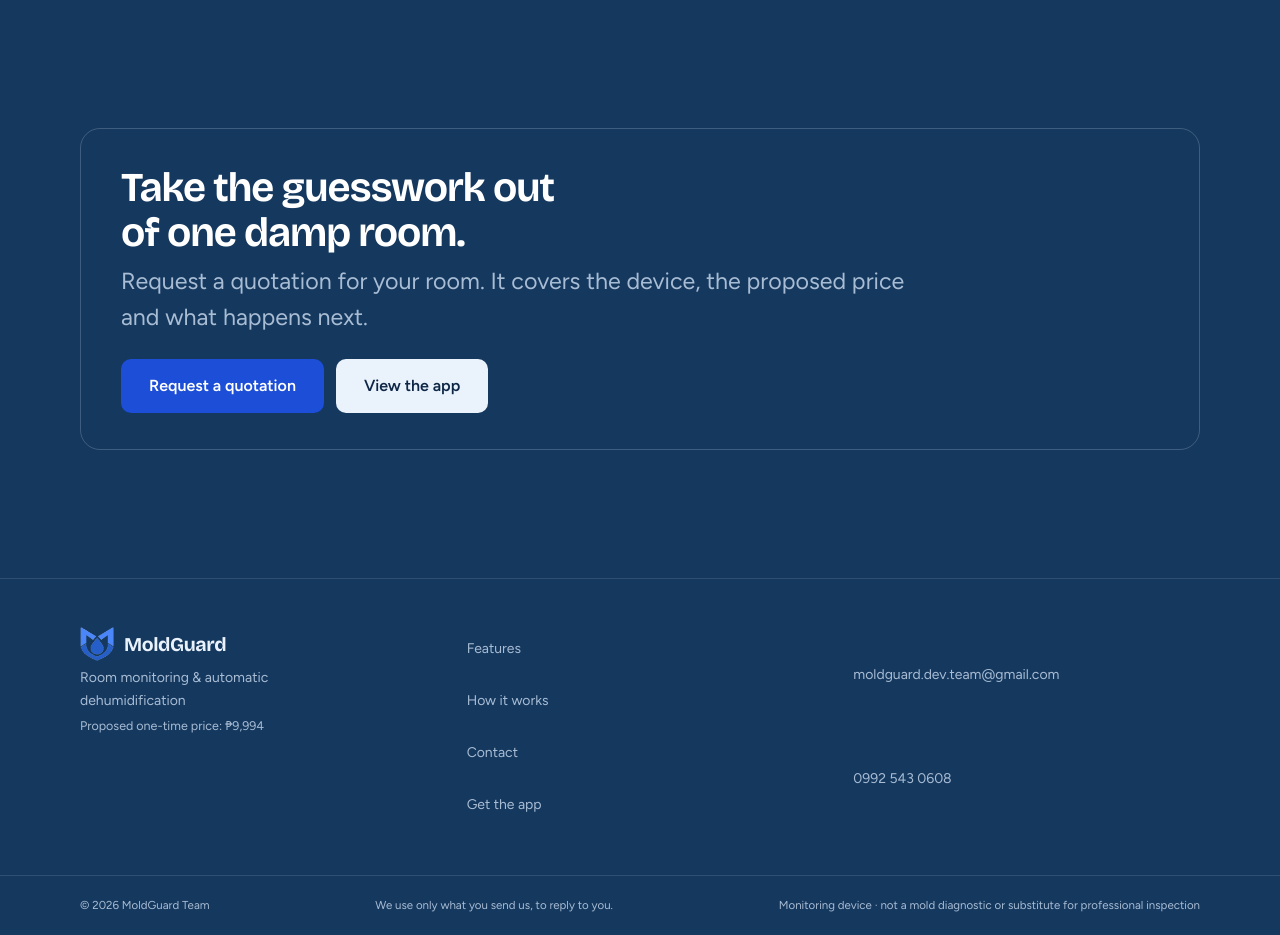
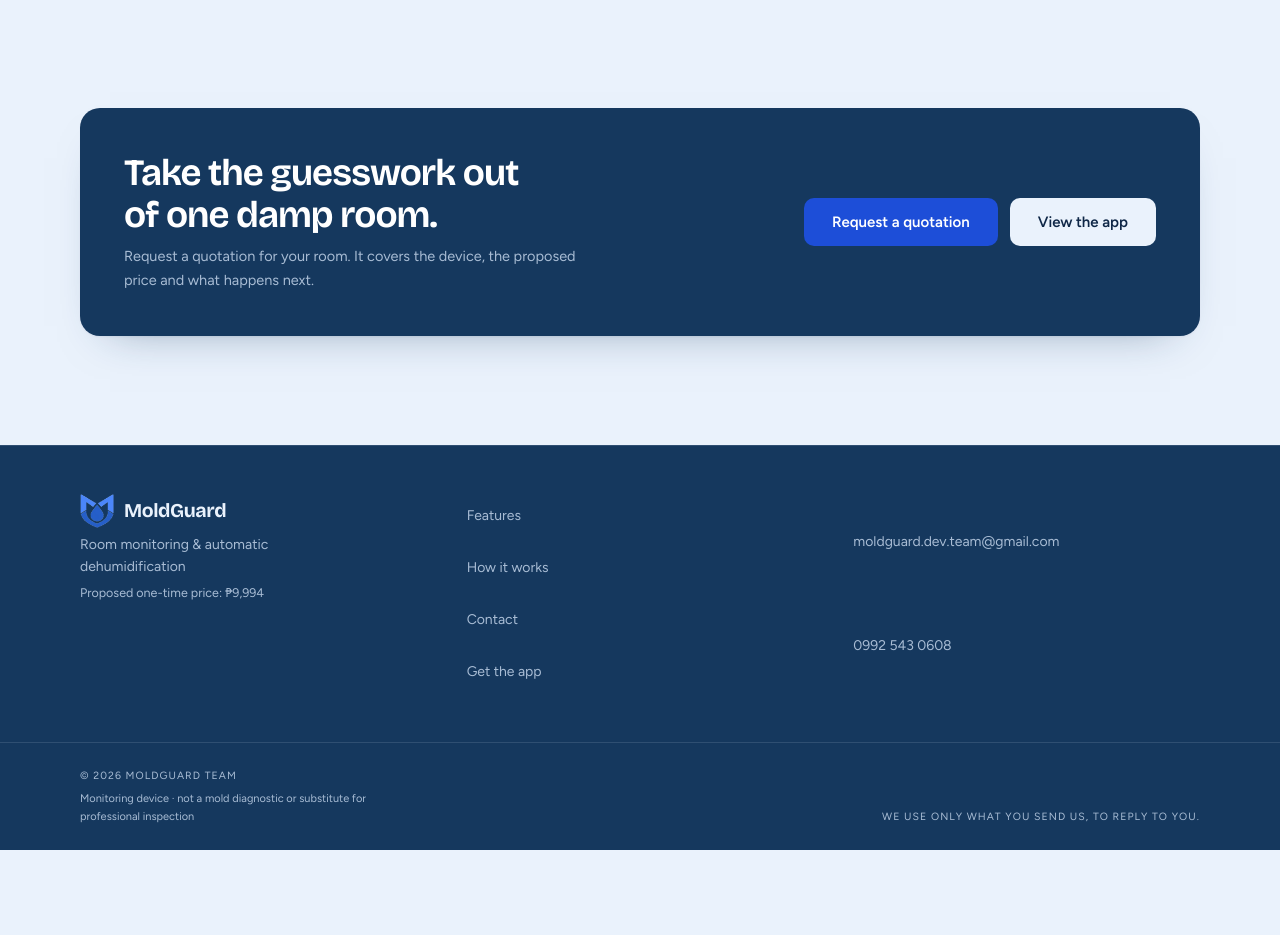
Before and after one commit to AttilaHuns288452/moldguard-web, a React (Vite) app: page / in a window 1280 px wide. Shown: the part 7880-8815 px from the top of the page. After the commit the page ends 8730 px from the top, so only its background shows below. Built offline with nearby package versions, Linux system fonts and the light colour scheme; no server answers; a web font is replaced by a local one.

Commit message:
Rebuild the closing CTA and footer to the approved frame
Put the closing CTA on the pale band as a navy card with copy left and buttons right, so it no longer merges with the dark footer, and regroup the footer legal row with technical microcopy and the disclaimer stacked under the copyright.

```diff
--- a/src/sections/ClosingCta.tsx
+++ b/src/sections/ClosingCta.tsx
@@ -3,39 +3,42 @@ import { Reveal, LineReveal } from '../components/ui'
 import { splitTitle } from '../lib/motion'
 
 /**
- * Page-1 closing CTA (PDF band 0.873–0.946). The PDF insets a transparent
- * bordered card in the navy band with the copy top-left and the two buttons
- * BELOW it, left-aligned — not beside the heading.
+ * Closing CTA. A navy card sitting on the pale band, with the dark footer below
+ * it. Previously the CTA band itself was navy, so the card and the footer merged
+ * into one 1000px dark block and the closing action had nothing to sit against.
  *
- * Both routes sell. The quotation stays primary; the second action differs by
- * page so it is never a duplicate contact link. On /download it requests the
- * app build from the team, which is the only honest app action there.
+ * Layout follows the approved frame: copy left, the two buttons right and
+ * vertically centred on wide screens; stacked below the copy on phones.
  */
 export default function ClosingCta({ onDownloadPage = false }: { onDownloadPage?: boolean }) {
   const secondary = onDownloadPage ? CTA.downloadSecondary : CTA.secondary
   return (
-    <section id="closing-cta" className="band-dark py-[72px] md:py-[128px]">
+    <section id="closing-cta" className="section band-pale">
       <div className="shell">
         <Reveal>
-          <div className="rounded-shell border border-[#eaf2fc33] px-7 py-8 md:px-10 md:py-9">
+          <div className="rounded-shell bg-deep px-7 py-9 shadow-e2 md:px-11 md:py-11">
+            <div className="grid gap-7 lg:grid-cols-[minmax(0,1fr)_auto] lg:items-center lg:gap-12">
+              <div>
                 <LineReveal
                   lines={splitTitle(CTA.title)}
-              className="max-w-[24ch] text-[clamp(1.55rem,3.2vw,2.9rem)] leading-[1.1] font-[650] text-white"
+                  className="max-w-[22ch] text-[clamp(1.5rem,2.9vw,2.4rem)] leading-[1.12] font-[650] text-white"
                 />
-            <p className="lede mt-2 max-w-[560px] text-on-dark-2">{CTA.lede}</p>
-            <div className="mt-6 flex flex-wrap gap-3">
+                <p className="mt-2.5 max-w-[52ch] text-[14.5px] leading-relaxed text-on-dark-2">{CTA.lede}</p>
+              </div>
+              <div className="flex flex-wrap gap-3 lg:justify-end">
                 <a
                   href={CTA.primary.href}
-                className="inline-flex items-center rounded-btn bg-accent-ink px-[28px] py-[14px] text-[16px] font-semibold text-white transition-colors hover:bg-[#1d4ed8]"
+                  className="inline-flex min-h-12 items-center rounded-btn bg-accent-ink px-7 py-3 text-[15px] font-semibold text-white transition-colors hover:bg-[#1d4ed8]"
                 >
                   {CTA.primary.label}
                 </a>
                 <a
                   href={secondary.href}
-                className="inline-flex items-center rounded-btn bg-on-dark px-[28px] py-[14px] text-[16px] font-semibold text-deeper transition-colors hover:bg-white"
+                  className="inline-flex min-h-12 items-center rounded-btn bg-on-dark px-7 py-3 text-[15px] font-semibold text-deeper transition-colors hover:bg-white"
                 >
                   {secondary.label}
                 </a>
+              </div>
             </div>
           </div>
         </Reveal>
--- a/src/sections/Footer.tsx
+++ b/src/sections/Footer.tsx
@@ -39,14 +39,16 @@ export default function Footer() {
         </div>
       </div>
 
-      <div className="shell flex flex-wrap items-center justify-between gap-x-8 gap-y-2 border-t border-[#eaf2fc1f] py-5 text-[11.5px] leading-relaxed text-on-dark-2">
-        <span>&copy; {CONTACT.year} MoldGuard Team</span>
+      <div className="shell flex flex-wrap items-end justify-between gap-x-10 gap-y-3 border-t border-[#eaf2fc1f] py-6 text-[10.5px] leading-relaxed tracking-[0.1em] text-on-dark-2 uppercase">
+        <div className="grid gap-1.5">
+          <span>&copy; {CONTACT.year} MoldGuard Team</span>
+          <span className="max-w-[46ch] normal-case tracking-normal text-[11px]">{CONTACT.disclaimer}</span>
+        </div>
         {/* Data statement instead of inventing Privacy/Terms pages: the form has
             no backend, so there is no stored personal data to write a policy
             about. This states what actually happens, which is the trust signal a
             legal-link row would otherwise stand in for. */}
         <span>We use only what you send us, to reply to you.</span>
-        <span>Monitoring device &middot; not a mold diagnostic or substitute for professional inspection</span>
       </div>
     </footer>
   )
```
Lines whose indentation alone changed are shown as unchanged.
